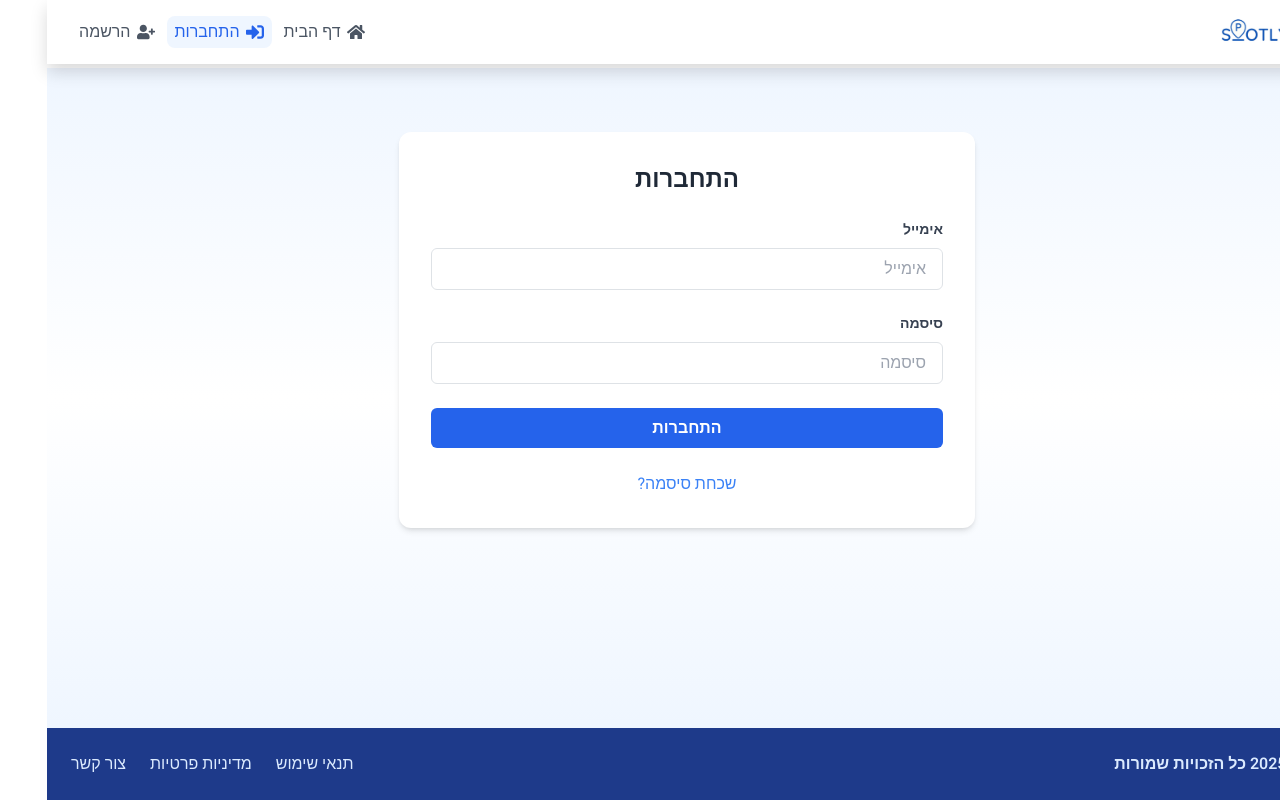
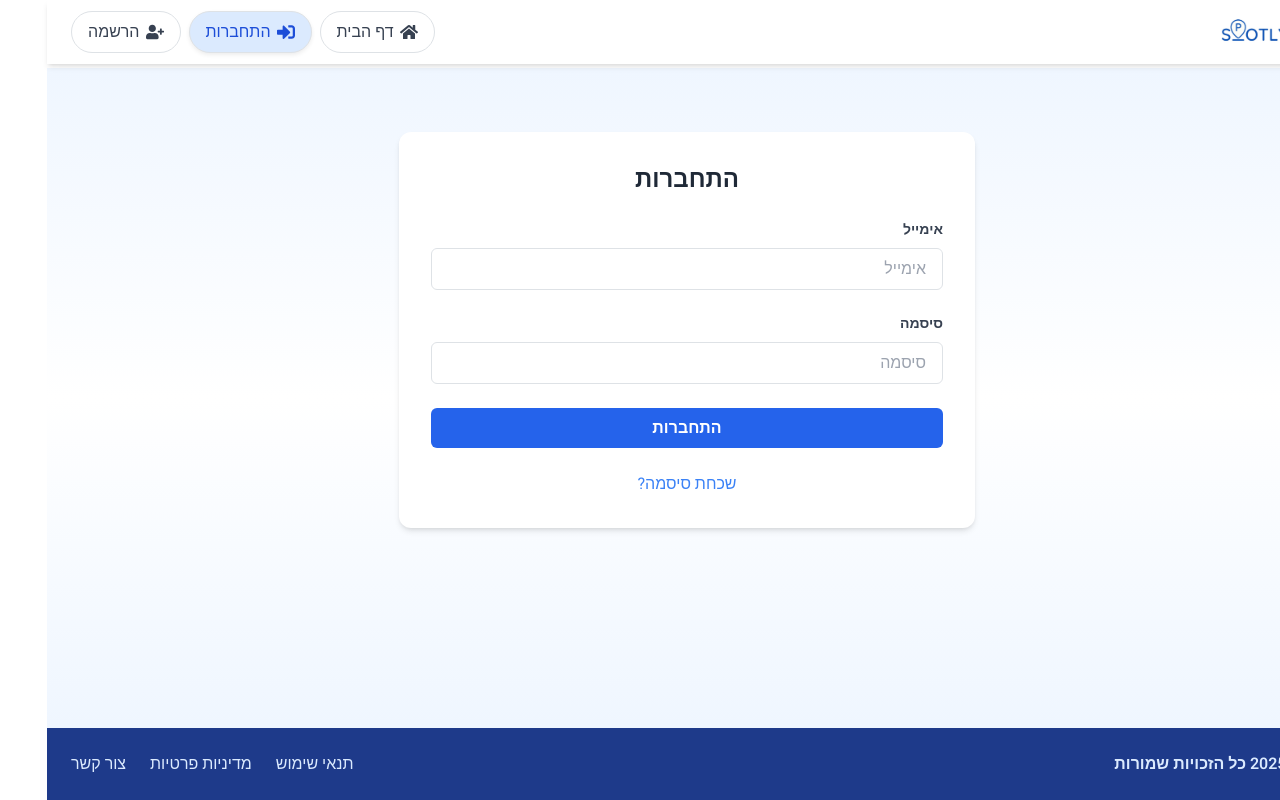
Before and after one commit to NirGeron98/Spotly, a React (Create React App) app in the folder client/: page /login in a window 1280 px wide. Built offline with nearby package versions, Linux system fonts and the light colour scheme; no server answers.

Commit message:
Update Navbar buttons

```diff
--- a/client/src/components/shared/Navbar.js
+++ b/client/src/components/shared/Navbar.js
@@ -20,22 +20,22 @@ const Navbar = ({ loggedIn, setLoggedIn }) => {
 
   const isActive = (path) => {
     if (path === "/signup" || path === "/signup-details") {
-      return (
-        location.pathname === "/signup" ||
-        location.pathname === "/signup-details"
-      );
+      return location.pathname === "/signup" || location.pathname === "/signup-details";
     }
     if (loggedIn && path === "/") {
-      return (
-        location.pathname === "/dashboard" ||
-        location.pathname === "/search-parking"
-      );
+      return location.pathname === "/dashboard" || location.pathname === "/search-parking";
     }
     return location.pathname === path;
   };
 
+  const linkStyle = (path) =>
+    `flex items-center px-3 py-2 rounded-full text-sm sm:text-base font-medium transition-all duration-300 border
+     ${isActive(path)
+       ? "bg-blue-100 text-blue-700 border-blue-400 shadow-sm"
+       : "text-gray-700 border-gray-300 hover:bg-gray-100 hover:text-blue-600"}`;
+
   return (
-    <nav className="fixed top-0 left-0 right-0 z-50 bg-white shadow h-14 sm:h-16">
+    <nav className="fixed top-0 left-0 right-0 z-50 bg-white shadow-md h-14 sm:h-16">
       <div className="max-w-7xl mx-auto px-4 h-full flex items-center justify-between">
         {/* לוגו */}
         <Link to="/" className="flex items-center gap-2">
@@ -47,38 +47,22 @@ const Navbar = ({ loggedIn, setLoggedIn }) => {
         </Link>
 
         {/* כפתורים */}
-        <div className="flex items-center gap-1 sm:gap-3">
+        <div className="flex items-center gap-2 sm:gap-4">
           {loggedIn ? (
             <>
-              <Link
-                to="/dashboard"
-                className={`flex items-center px-2 py-1 sm:px-3 sm:py-2 rounded-lg text-sm sm:text-base font-medium transition-all duration-300
-                  ${
-                    isActive("/")
-                      ? "bg-blue-50 text-blue-600"
-                      : "text-gray-600 hover:bg-gray-50 hover:text-blue-600"
-                  }`}
-              >
+              <Link to="/dashboard" className={linkStyle("/")}>
                 <FaHome className="ml-1.5 text-lg" />
                 דף הבית
               </Link>
 
-              <Link
-                to="/profile"
-                className={`flex items-center px-2 py-1 sm:px-3 sm:py-2 rounded-lg text-sm sm:text-base font-medium transition-all duration-300
-                  ${
-                    isActive("/profile")
-                      ? "bg-blue-50 text-blue-600"
-                      : "text-gray-600 hover:bg-gray-50 hover:text-blue-600"
-                  }`}
-              >
+              <Link to="/profile" className={linkStyle("/profile")}>
                 <FaUser className="ml-1.5 text-lg" />
                 ניהול פרופיל
               </Link>
 
               <button
                 onClick={handleLogout}
-                className="flex items-center px-2 py-1 sm:px-3 sm:py-2 rounded-lg text-sm sm:text-base font-medium text-gray-600 hover:bg-gray-50 hover:text-red-600 transition-all duration-300"
+                className="flex items-center px-3 py-2 rounded-full text-sm sm:text-base font-medium text-red-600 border border-gray-300 hover:bg-red-50 hover:border-red-400 transition-all duration-300"
               >
                 <FaSignOutAlt className="ml-1.5 text-lg" />
                 התנתקות
@@ -86,41 +70,17 @@ const Navbar = ({ loggedIn, setLoggedIn }) => {
             </>
           ) : (
             <>
-              <Link
-                to="/"
-                className={`flex items-center px-2 py-1 sm:px-3 sm:py-2 rounded-lg text-sm sm:text-base font-medium transition-all duration-300
-                  ${
-                    isActive("/")
-                      ? "bg-blue-50 text-blue-600"
-                      : "text-gray-600 hover:bg-gray-50 hover:text-blue-600"
-                  }`}
-              >
+              <Link to="/" className={linkStyle("/")}>
                 <FaHome className="ml-1.5 text-lg" />
                 דף הבית
               </Link>
 
-              <Link
-                to="/login"
-                className={`flex items-center px-2 py-1 sm:px-3 sm:py-2 rounded-lg text-sm sm:text-base font-medium transition-all duration-300
-                  ${
-                    isActive("/login")
-                      ? "bg-blue-50 text-blue-600"
-                      : "text-gray-600 hover:bg-gray-50 hover:text-blue-600"
-                  }`}
-              >
+              <Link to="/login" className={linkStyle("/login")}>
                 <FaSignInAlt className="ml-1.5 text-lg" />
                 התחברות
               </Link>
 
-              <Link
-                to="/signup"
-                className={`flex items-center px-2 py-1 sm:px-3 sm:py-2 rounded-lg text-sm sm:text-base font-medium transition-all duration-300
-                  ${
-                    isActive("/signup")
-                      ? "bg-blue-50 text-blue-600"
-                      : "text-gray-600 hover:bg-gray-50 hover:text-blue-600"
-                  }`}
-              >
+              <Link to="/signup" className={linkStyle("/signup")}>
                 <FaUserPlus className="ml-1.5 text-lg" />
                 הרשמה
               </Link>
```
